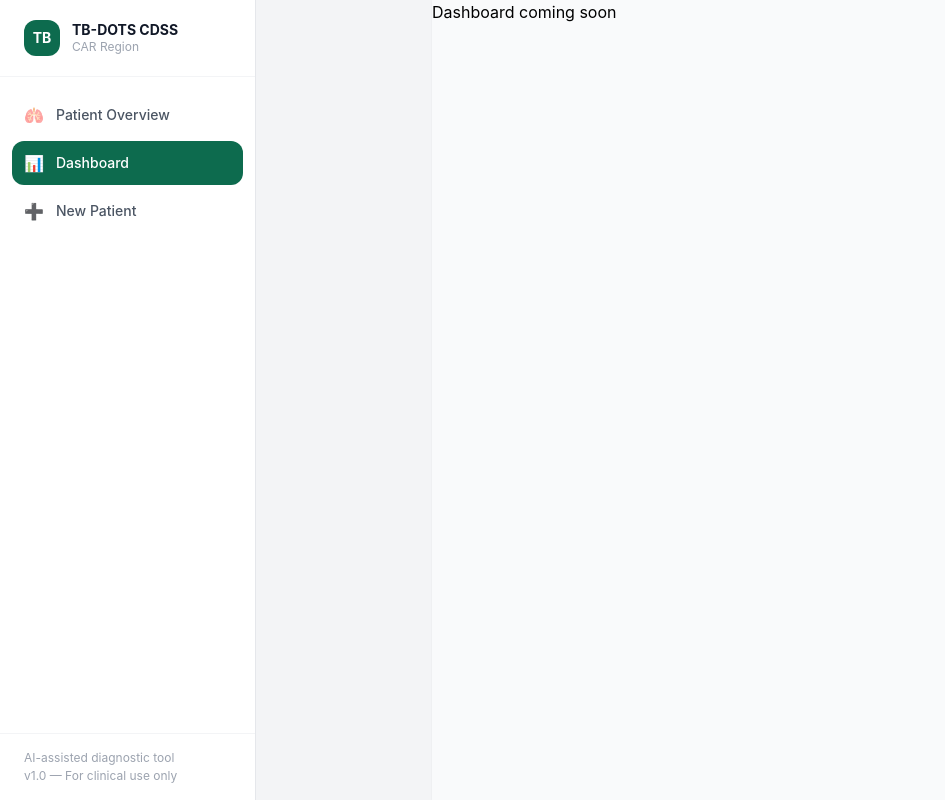
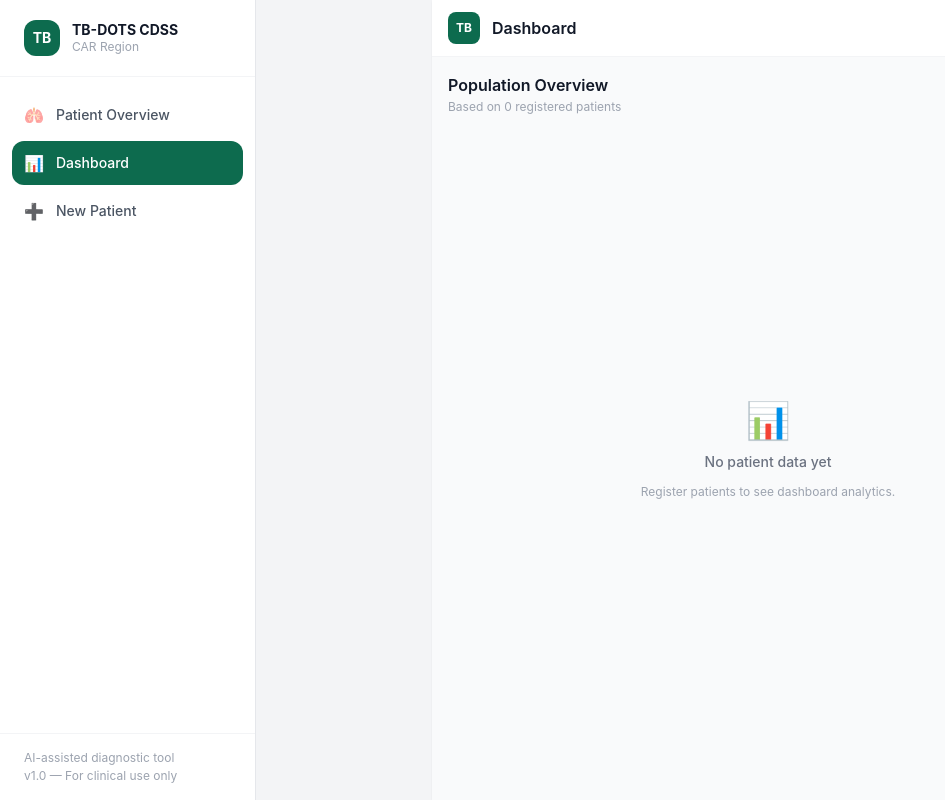
Before and after one commit to VladTemp27/TB-DOTS-CAR-CDSS, a React (Vite) app in the folder web-app/: page /dashboard in a window 1280 px wide. Shown: the whole page, without its empty margins (0-945 px from the left). Built offline with nearby package versions, Linux system fonts and the light colour scheme; what onnxruntime-web would draw is missing.

Commit message:
feat: dashboard page shell with data computation and empty state

```diff
--- a/web-app/src/pages/Dashboard.tsx
+++ b/web-app/src/pages/Dashboard.tsx
@@ -1,3 +1,101 @@
+import { getAllPatients } from '../lib/storage'
+import { riskLabel, riskColor } from '../components/RiskBadge'
+import { AppHeader } from '../components/AppHeader'
+import type { Patient } from '../lib/storage'
+
+// ─── helpers ────────────────────────────────────────────────────────────────
+
+function latestProb(p: Patient): number {
+  return p.predictions.at(-1)?.failureProbability ?? 0
+}
+
+// ─── component ───────────────────────────────────────────────────────────────
+
 export function Dashboard() {
-  return <div>Dashboard coming soon</div>
+  const patients = getAllPatients()
+  const total = patients.length
+
+  // ── summary card values ──────────────────────────────────────────────────
+  const highRisk = patients.filter(p => riskLabel(latestProb(p)) === 'HIGH').length
+  const medRisk  = patients.filter(p => riskLabel(latestProb(p)) === 'MED').length
+  const lowRisk  = patients.filter(p => riskLabel(latestProb(p)) === 'LOW').length
+  const avgRisk  = total > 0
+    ? patients.reduce((sum, p) => sum + latestProb(p), 0) / total
+    : null
+  const dueCheckin   = patients.filter(p => p.monthlyRecords.length < 6).length
+  const onTreatment  = patients.filter(p => p.treatmentRegimen !== undefined).length
+
+  // ── adherence ────────────────────────────────────────────────────────────
+  const allRecords = patients.flatMap(p => p.monthlyRecords)
+  const totalRecords   = allRecords.length
+  const fullAdh        = allRecords.filter(r => r.adherence === 'full').length
+  const partialAdh     = allRecords.filter(r => r.adherence === 'partial').length
+  const poorAdh        = allRecords.filter(r => r.adherence === 'poor').length
+  const fullAdhPct     = totalRecords > 0 ? Math.round((fullAdh / totalRecords) * 100) : null
+
+  // ── regimens ─────────────────────────────────────────────────────────────
+  const regimenGroups = {
+    hrze:       patients.filter(p => p.treatmentRegimen === 'hrze').length,
+    mdr:        patients.filter(p => p.treatmentRegimen === 'mdr').length,
+    xdr:        patients.filter(p => p.treatmentRegimen === 'xdr').length,
+    unassigned: patients.filter(p => p.treatmentRegimen === undefined).length,
+  }
+  const maxRegimen = Math.max(...Object.values(regimenGroups), 1)
+
+  // ── demographics ─────────────────────────────────────────────────────────
+  const maleCount   = patients.filter(p => p.features.sex === 'M').length
+  const femaleCount = patients.filter(p => p.features.sex === 'F').length
+
+  const ageBuckets = [
+    { label: '0–17',  count: patients.filter(p => p.features.age <= 17).length },
+    { label: '18–34', count: patients.filter(p => p.features.age >= 18 && p.features.age <= 34).length },
+    { label: '35–49', count: patients.filter(p => p.features.age >= 35 && p.features.age <= 49).length },
+    { label: '50–64', count: patients.filter(p => p.features.age >= 50 && p.features.age <= 64).length },
+    { label: '65+',   count: patients.filter(p => p.features.age >= 65).length },
+  ]
+  const maxAge = Math.max(...ageBuckets.map(b => b.count), 1)
+
+  // ── risk trends ───────────────────────────────────────────────────────────
+  const withTwoPreds = patients.filter(p => p.predictions.length >= 2)
+  const singlePred   = patients.length - withTwoPreds.length
+  const improving  = withTwoPreds.filter(p => {
+    const delta = (p.predictions.at(-1)!.failureProbability) - (p.predictions.at(-2)!.failureProbability)
+    return delta < -0.05
+  }).length
+  const worsening  = withTwoPreds.filter(p => {
+    const delta = (p.predictions.at(-1)!.failureProbability) - (p.predictions.at(-2)!.failureProbability)
+    return delta > 0.05
+  }).length
+  const stable     = withTwoPreds.length - improving - worsening
+  const trendTotal = withTwoPreds.length || 1
+
+  // ─── render ───────────────────────────────────────────────────────────────
+
+  return (
+    <div className="min-h-screen bg-gray-50 flex flex-col">
+      <AppHeader title="Dashboard" />
+
+      <main className="flex-1 px-4 pt-4 pb-8 flex flex-col gap-4">
+        {/* page title */}
+        <div>
+          <h1 className="text-base font-semibold text-gray-900">Population Overview</h1>
+          <p className="text-xs text-gray-400 mt-0.5">
+            Based on {total} registered patient{total !== 1 ? 's' : ''}
+          </p>
+        </div>
+
+        {total === 0 ? (
+          <div className="flex-1 flex flex-col items-center justify-center text-center py-20 gap-3">
+            <span className="text-4xl">📊</span>
+            <p className="text-gray-500 text-sm font-medium">No patient data yet</p>
+            <p className="text-gray-400 text-xs">Register patients to see dashboard analytics.</p>
+          </div>
+        ) : (
+          <>
+            {/* sections will be added in subsequent tasks */}
+          </>
+        )}
+      </main>
+    </div>
+  )
 }
```
